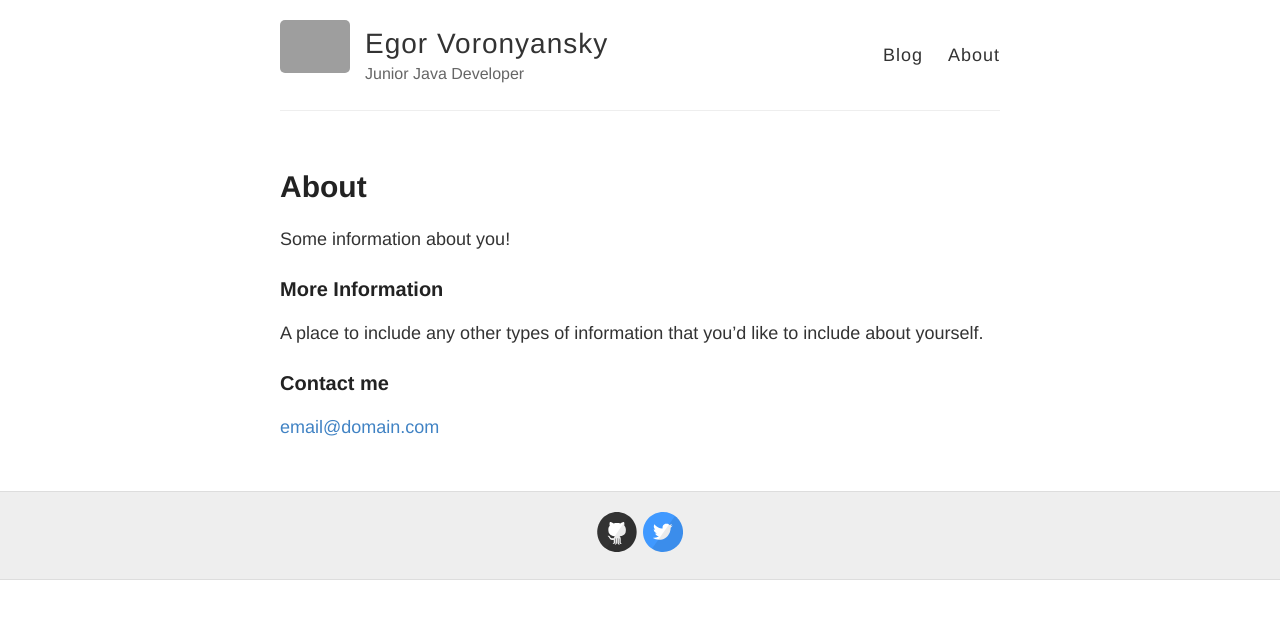
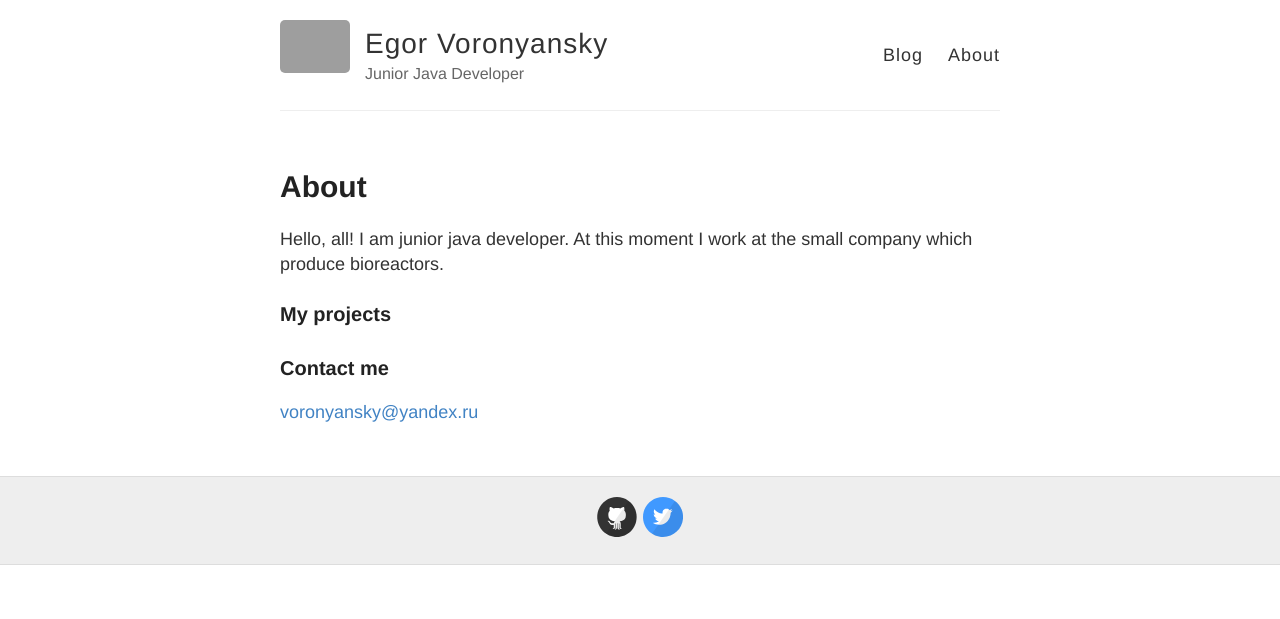
Before and after one commit to voronyansky/voronyansky.github.io, a Jekyll site: the page built from about.md, in a window 1280 px wide. Shown: the top 619 px of the page. Built offline with Jekyll 4.4.1, drawn with Linux system fonts in a browser that asks for light colours; grey boxes are pictures that could not be loaded.

Commit message:
Changes in about.md

```diff
--- a/about.md
+++ b/about.md
@@ -4,12 +4,11 @@ title: About
 permalink: /about/
 ---
 
-Some information about you!
+Hello, all! I am junior java developer. At this moment I work at the small company
+which produce bioreactors.
 
-### More Information
-
-A place to include any other types of information that you'd like to include about yourself.
+### My projects
 
 ### Contact me
 
-[email@domain.com](mailto:email@domain.com)
+[voronyansky@yandex.ru](mailto:email@domain.com)
```
